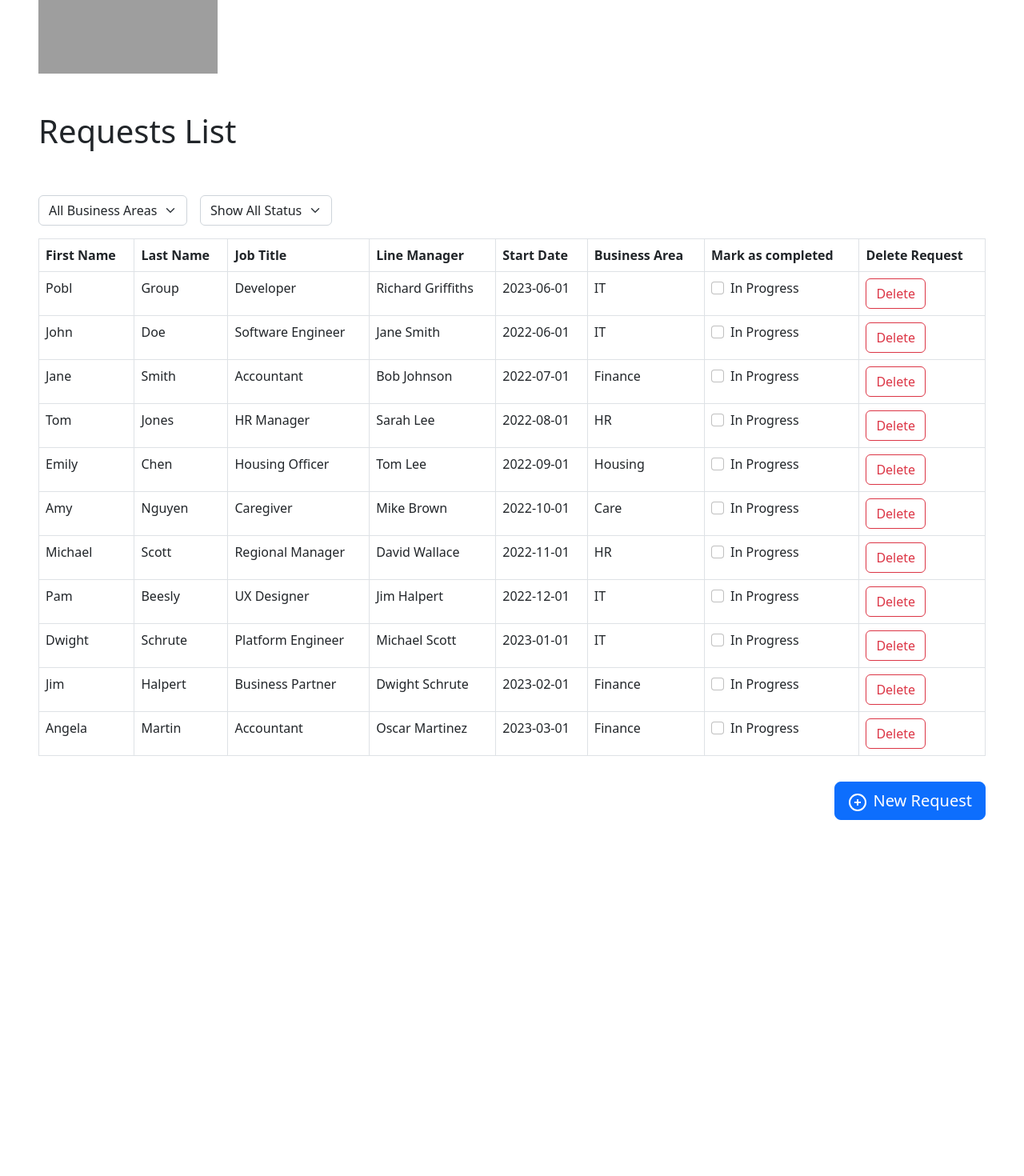
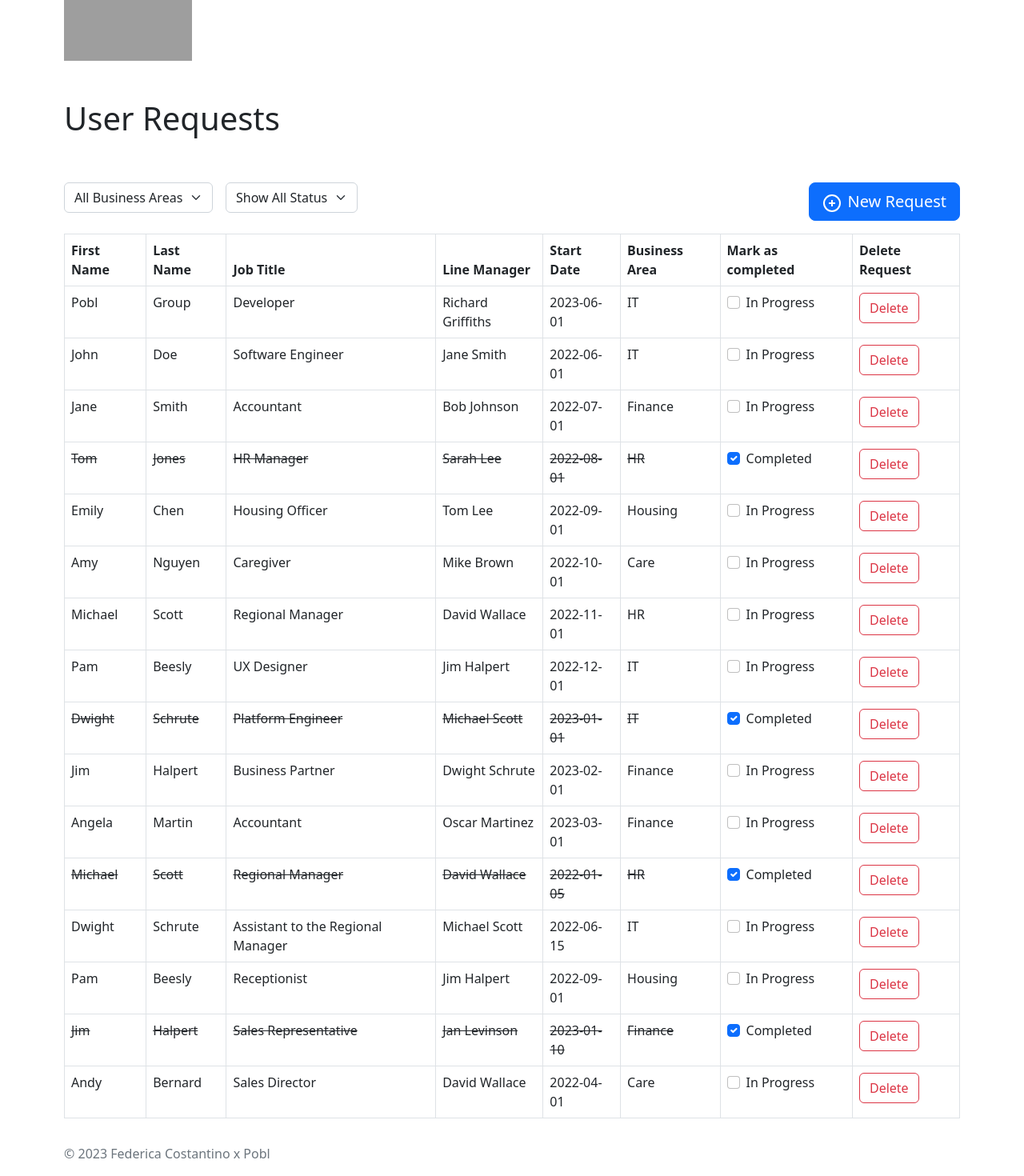
Before and after one commit to ricacostt/userRequests, a React (Create React App) app in the folder new-user-requests/: page / in a window 1280 px wide. Shown: the part 124-1594 px from the top of the page at 80% size. Before the commit the page ends 1149 px from the top, so only its background shows below. Built offline with nearby package versions, Linux system fonts and the light colour scheme; grey boxes are pictures that could not be loaded.

Commit message:
fix business area default value in form

```diff
--- a/new-user-requests/package.json
+++ b/new-user-requests/package.json
@@ -3,6 +3,7 @@
   "version": "0.1.0",
   "private": true,
   "dependencies": {
+    "@hookform/resolvers": "^2.9.11",
     "@testing-library/jest-dom": "^5.16.5",
     "@testing-library/react": "^13.4.0",
     "@testing-library/user-event": "^13.5.0",
@@ -12,7 +13,8 @@
     "react-dom": "^18.2.0",
     "react-hook-form": "7.43",
     "react-scripts": "5.0.1",
-    "web-vitals": "^2.1.4"
+    "web-vitals": "^2.1.4",
+    "zod": "^3.20.6"
   },
   "scripts": {
     "start": "react-scripts start",
--- a/new-user-requests/src/App.css
+++ b/new-user-requests/src/App.css
@@ -1,5 +1,5 @@
 .App-logo {
-    width: 14rem;
+    width: 10rem;
 }
 
 @media (max-width: 450px) {
@@ -8,31 +8,7 @@
     }
   }
 .app {
-    /* display: flex;
-    flex-direction: column;
-    align-items: center;
-    justify-content: flex-start; */
     height: 100vh;
     width: 100vw;
-    padding: 3rem
-    /* text-align: center;
-    line-height: 2rem; */
+    padding: 5rem;
 }
-
-/* .intro h2 {
-    margin-bottom: 1rem;
-}
-
-.intro h2 {
-    color:rgb(44, 48, 61);
-}
-
-.intro a {
-    color:#10b981;
-    font-weight: 700;
-    text-decoration: none;
-}
-
-.intro a:hover {
-    color:#16d998;
-} */
--- a/new-user-requests/src/App.js
+++ b/new-user-requests/src/App.js
@@ -11,17 +11,6 @@ function App() {
   const [selectedBusinessArea, setSelectedBusinessArea] = useState('')
   const [selectedStatus, setSelectedStatus] = useState('')
 
-  // const visibleRequests = selectedBusinessArea ? requests.filter(request => request.businessArea === selectedBusinessArea ) : requests
-
-  // const visibleRequests = requests.filter((request) => {
-  //   if (selectedBusinessArea && request.businessArea !== selectedBusinessArea) {
-  //     return false;
-  //   }
-  //   if (selectedStatus && request.status !== selectedStatus) {
-  //     return false;
-  //   }
-  //   return true;
-  // });
   const visibleRequests = requests.filter(request => {
     if (selectedBusinessArea && selectedStatus) {
       return request.businessArea === selectedBusinessArea && request.completed === (selectedStatus === "Completed")
@@ -39,12 +28,34 @@ function App() {
       <img src='/pobl-logo.png' className="App-logo" alt="logo" />
       <div className='d-flex flex-column'>
       <div>
-       <h1 className="text-left pt-5 pb-2">Requests List</h1>
+       <h1 className="text-left pt-5">User Requests</h1>
+       <div className='d-flex flex-row justify-content-between'>
       <div className='mt-5 mb-3'>
       <Filters onSelectBusinessArea={area => setSelectedBusinessArea(area) }
         onSelectStatus={status => setSelectedStatus(status)}
       />
       </div>
+      <div className=" mt-5 mb-3">
+      <button type="button" className="btn btn-primary btn-lg" data-bs-toggle="modal" data-bs-target="#exampleModal">
+      <img className="pe-2" src='./plus-circle.svg' alt='plus icon'></img>
+         New Request
+      </button>
+    </div>
+<div className="modal fade" id="exampleModal" tabIndex="-1" aria-labelledby="exampleModalLabel" aria-hidden="true">
+  <div className="modal-dialog">
+    <div className="modal-content">
+      <div className="modal-header">
+        <h1 className="modal-title fs-5" id="exampleModalLabel">New Request</h1>
+        <button type="button" className="btn-close" data-bs-dismiss="modal" aria-label="Close"></button>
+      </div>
+      <div className="modal-body">
+       <Form onSubmit={request => setRequests([...requests, {...request, id: requests.length + 1}])}/>
+      </div>
+
+    </div>
+  </div>
+</div>
+</div>
        {requests ? (
          <div className="table-responsive">
            <table className="table table-bordered">
@@ -70,31 +81,12 @@ function App() {
          <p>Not found</p>
        )}
      </div>
+      </div>
+      <div className='pt-3 pb-3'>
 
-      <div className="align-self-end pt-3">
-      <button type="button" className="btn btn-primary btn-lg" data-bs-toggle="modal" data-bs-target="#exampleModal">
-      <img className="pe-2" src='./plus-circle.svg' alt='plus icon'></img>
-         New Request
-      </button>
-    </div>
-<div className="modal fade" id="exampleModal" tabIndex="-1" aria-labelledby="exampleModalLabel" aria-hidden="true">
-  <div className="modal-dialog">
-    <div className="modal-content">
-      <div className="modal-header">
-        <h1 className="modal-title fs-5" id="exampleModalLabel">New Request</h1>
-        <button type="button" className="btn-close" data-bs-dismiss="modal" aria-label="Close"></button>
-      </div>
-      <div className="modal-body">
-       <Form onSubmit={request => setRequests([...requests, {...request, id: requests.length + 1}])}/>
+        <span className="text-muted">© {new Date().getFullYear()} Federica Costantino x Pobl</span>
       </div>
 
-    </div>
-  </div>
-</div>
-
-
-
-      </div>
     </div>
   );
 }
--- a/new-user-requests/src/components/Form.js
+++ b/new-user-requests/src/components/Form.js
@@ -2,7 +2,7 @@ import React from "react";
 import { useForm } from "react-hook-form";
 import { businessAreas } from "./Filters";
 const Form = ({onSubmit}) => {
-  const { register, handleSubmit, reset, formState: {errors, isValid} } = useForm();
+  const { register, handleSubmit, reset, formState: {errors} } = useForm();
 
   const onSubmitWithData = (data) => {
     const dataWithDefault = { ...data, completed: false };
@@ -21,7 +21,6 @@ const Form = ({onSubmit}) => {
         type="text"
         className="form-control"
       />
-    {/* the optional chaining is needed in case the error object is empty(we can't access the type of firstName if it doesn't exist, we'l have a runtime error) */}
       {errors.firstName?.type === 'required' && <p className="text-danger">The first name field is required.</p>}
      { errors.firstName?.type === 'minLength' && <p className="text-danger">The first name must be at least 2 characters.</p> }
       <br />
@@ -52,13 +51,13 @@ const Form = ({onSubmit}) => {
         Line Manager
       </label>
       <input
-        {...register("lineManager", { required: true, minLength: 2 })}
+        {...register("lineManager", { required: true, minLength: 4 })}
         id="lineManager"
         type="text"
         className="form-control"
       />
       {errors.lineManager?.type === 'required' && <p className="text-danger">The line manager field is required.</p>}
-     { errors.lineManager?.type === 'minLength' && <p className="text-danger">The line manager must be at least 2 characters.</p> }
+     { errors.lineManager?.type === 'minLength' && <p className="text-danger">The line manager must be at least 4 characters.</p> }
       <br />
       <label htmlFor="startDate" className="form-label">
         Start Date
@@ -80,8 +79,8 @@ const Form = ({onSubmit}) => {
         className="form-select"
         aria-label="Default select"
         {...register("businessArea", { required: true })}
-        defaultValue="Choose the business area"
       >
+      <option default value="">Choose Business Area</option>
       {businessAreas.map(area=><option key={area} value={area}>{area}</option>)}
 
       </select>
@@ -95,7 +94,7 @@ const Form = ({onSubmit}) => {
         >
           Close
         </button>
-        <button disabled={!isValid} type="submit" className="btn btn-primary">
+        <button type="submit" className="btn btn-primary">
           Add to List
         </button>
       </div>
--- a/new-user-requests/src/data/data.json
+++ b/new-user-requests/src/data/data.json
@@ -38,7 +38,7 @@
       "lineManager": "Sarah Lee",
       "startDate": "2022-08-01",
       "businessArea": "HR",
-      "completed": false
+      "completed": true
     },
     {
       "id": 5,
@@ -88,7 +88,7 @@
       "lineManager": "Michael Scott",
       "startDate": "2023-01-01",
       "businessArea": "IT",
-      "completed": false
+      "completed": true
     },
     {
       "id": 10,
@@ -109,5 +109,56 @@
       "startDate": "2023-03-01",
       "businessArea": "Finance",
       "completed": false
+    },
+    {
+      "id": 12,
+      "firstName": "Michael",
+      "lastName": "Scott",
+      "jobTitle": "Regional Manager",
+      "lineManager": "David Wallace",
+      "startDate": "2022-01-05",
+      "businessArea": "HR",
+      "completed": true
+    },
+    {
+      "id": 13,
+      "firstName": "Dwight",
+      "lastName": "Schrute",
+      "jobTitle": "Assistant to the Regional Manager",
+      "lineManager": "Michael Scott",
+      "startDate": "2022-06-15",
+      "businessArea": "IT",
+      "completed": false
+    },
+    {
+      "id": 14,
+      "firstName": "Pam",
+      "lastName": "Beesly",
+      "jobTitle": "Receptionist",
+      "lineManager": "Jim Halpert",
+      "startDate": "2022-09-01",
+      "businessArea": "Housing",
+      "completed": false
+    },
+    {
+      "id": 15,
+      "firstName": "Jim",
+      "lastName": "Halpert",
+      "jobTitle": "Sales Representative",
+      "lineManager": "Jan Levinson",
+      "startDate": "2023-01-10",
+      "businessArea": "Finance",
+      "completed": true
+    },
+    {
+      "id": 16,
+      "firstName": "Andy",
+      "lastName": "Bernard",
+      "jobTitle": "Sales Director",
+      "lineManager": "David Wallace",
+      "startDate": "2022-04-01",
+      "businessArea": "Care",
+      "completed": false
     }
+
   ]
```
Also changed, not shown: 1 other file (tests, documents, lock files or other folders).
